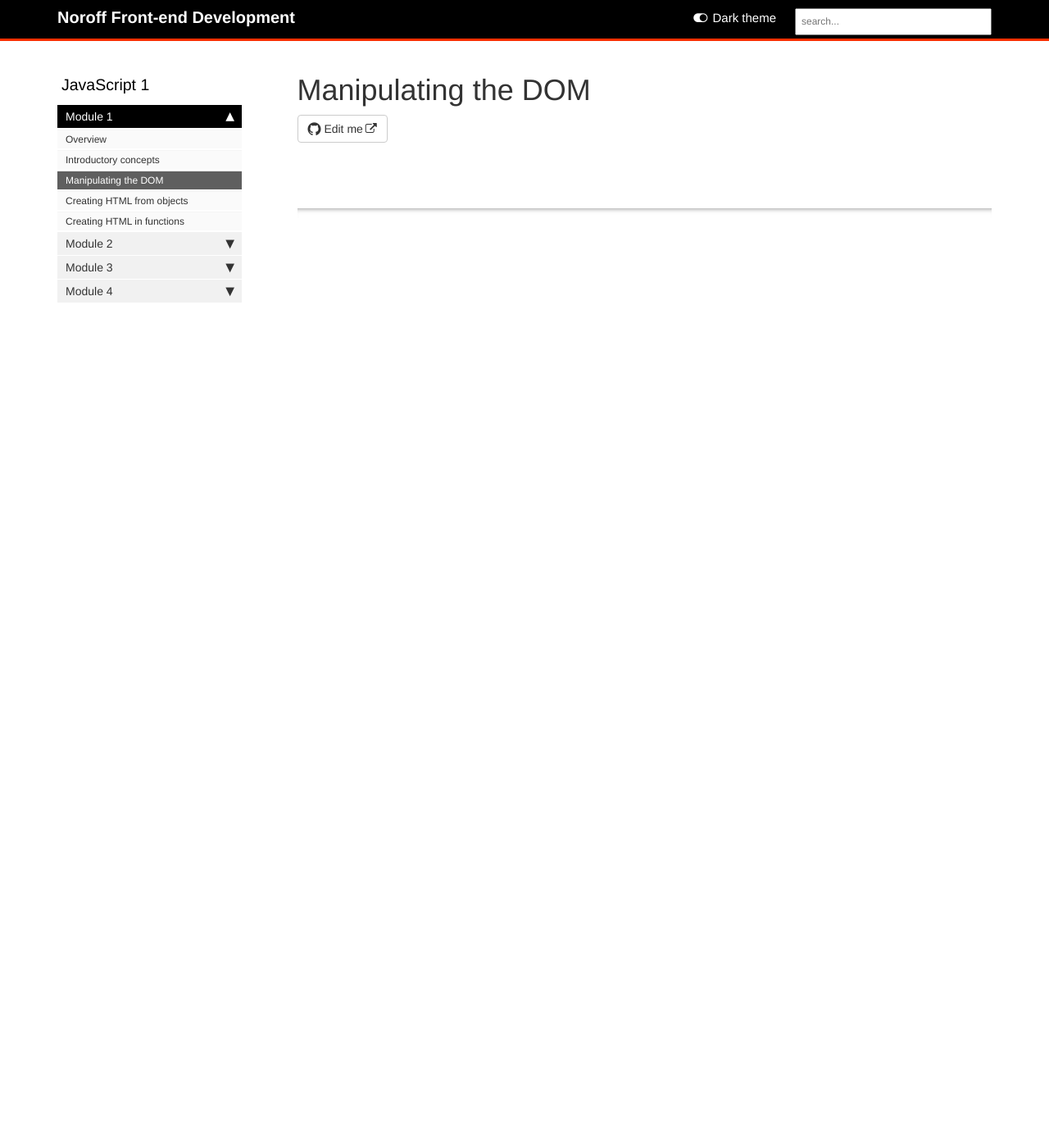
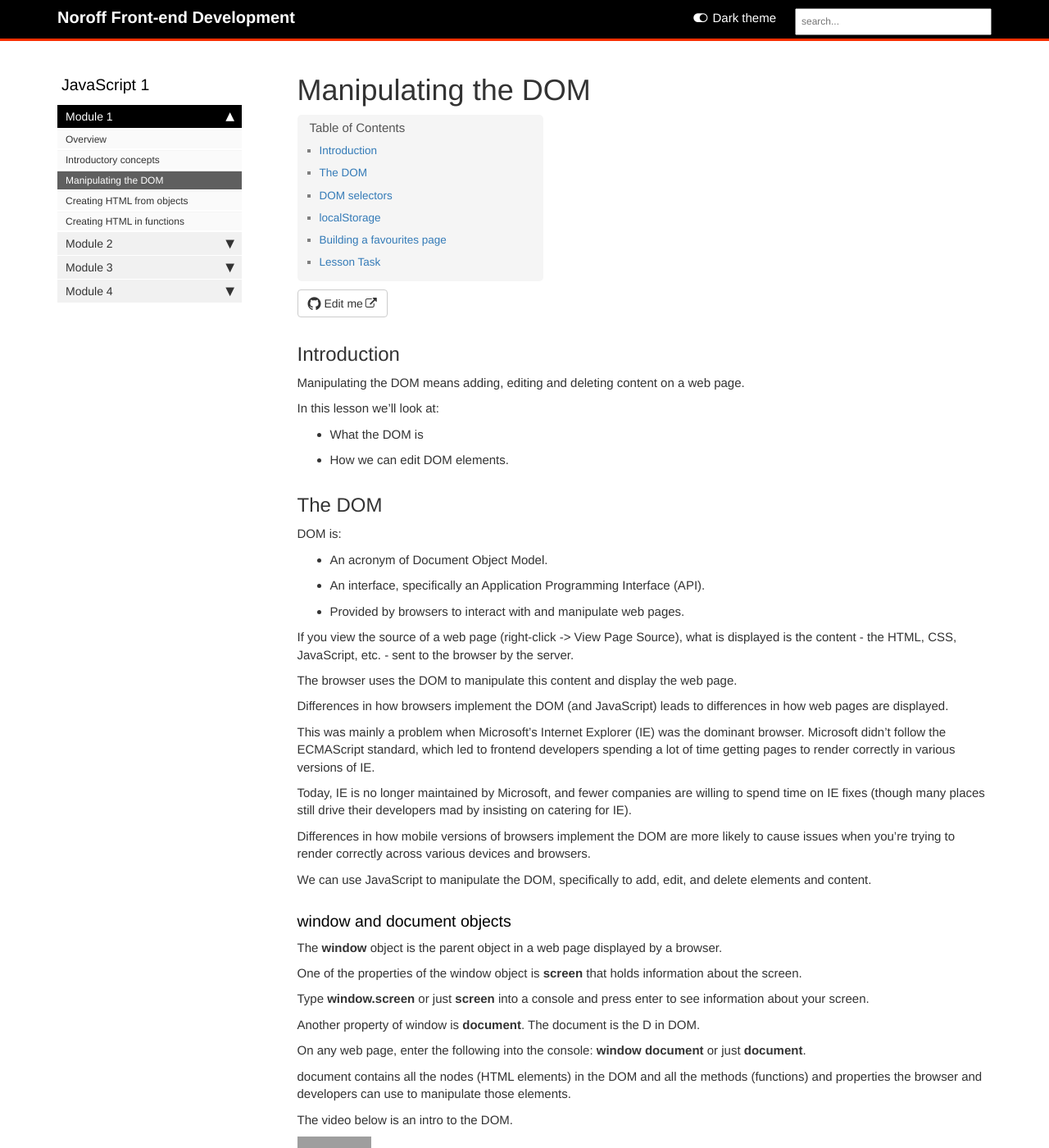
Before and after one commit to AmberBentley/content-feu, a Jekyll site: the page built from pages/javascript-1/manipulating-dom.md, in a window 1280 px wide and 1400 px high. Shown: the whole window at 82% size. Built offline with Jekyll 4.4.1, drawn with Linux system fonts in a browser that asks for light colours; comment, search, counter and statistics services are not loaded; some of the changed text lies outside the part shown; grey boxes are pictures that could not be loaded.

Commit message:
JS1 Module 1 Lesson 2 added

```diff
--- a/pages/javascript-1/manipulating-dom.md
+++ b/pages/javascript-1/manipulating-dom.md
@@ -6,3 +6,100 @@ sidebar: javascript-1
 permalink: javascript-1/manipulating-dom.html
 folder: javascript-1
 ---
+## Introduction
+
+Manipulating the DOM means adding, editing and deleting content on a web page.
+
+In this lesson we'll look at:
+- What the DOM is
+- How we can edit DOM elements.
+
+## The DOM
+
+DOM is:
+
+- An acronym of Document Object Model.
+- An interface, specifically an Application Programming Interface (API).
+- Provided by browsers to interact with and manipulate web pages.
+
+If you view the source of a web page (right-click -> View Page Source), what is displayed is the content - the HTML, CSS, JavaScript, etc. - sent to the browser by the server.
+
+The browser uses the DOM to manipulate this content and display the web page.
+
+Differences in how browsers implement the DOM (and JavaScript) leads to differences in how web pages are displayed.
+
+This was mainly a problem when Microsoft's Internet Explorer (IE) was the dominant browser. Microsoft didn't follow the ECMAScript standard, which led to frontend developers spending a lot of time getting pages to render correctly in various versions of IE.
+
+Today, IE is no longer maintained by Microsoft, and fewer companies are willing to spend time on IE fixes (though many places still drive their developers mad by insisting on catering for IE).
+
+Differences in how mobile versions of browsers implement the DOM are more likely to cause issues when you're trying to render correctly across various devices and browsers.
+
+We can use JavaScript to manipulate the DOM, specifically to add, edit, and delete elements and content.
+
+### window and document objects
+
+The **window** object is the parent object in a web page displayed by a browser.
+
+One of the properties of the window object is **screen** that holds information about the screen.
+
+Type **window.screen** or just **screen** into a console and press enter to see information about your screen.
+
+Another property of window is **document**. The document is the D in DOM.
+
+On any web page, enter the following into the console: **window document** or just **document**.
+
+document contains all the nodes (HTML elements) in the DOM and all the methods (functions) and properties the browser and developers can use to manipulate those elements.
+
+The video below is an intro to the DOM.
+
+<iframe src="https://player.vimeo.com/video/444052197?h=983809296b&amp;badge=0&amp;autopause=0&amp;player_id=0&amp;app_id=58479" width="2560" height="1080" frameborder="0" allow="autoplay; fullscreen; picture-in-picture" allowfullscreen title="Introduction to the DOM"></iframe>
+
+## DOM selectors
+
+To manipulate the DOM, we first need to select an element on which we can do this manipulation.
+
+A lot of tutorials use getElementById to select a node - an HTML element - by its id attribute. This was one of the first ways to select something in the DOM and is still valid. We, however, will be using the newer:
+
+- **querySelector** - to select one element, such as a single h1 element on a page.
+- **querySelectorAll** - to select many elements, such as all the li tags in a ul element.
+
+We can call both these methods from the document object:
+
+**document.querySelector();**
+**document.querySelectorAll();**
+
+The argument we pass into each of these methods is the element we want to select: a tag ("h1"), a class (".heading2") or an id ("#accordion").
+
+The video below explores selecting and editing DOM elements.
+
+<iframe src="https://player.vimeo.com/video/444301212?h=e51a5a074e&amp;badge=0&amp;autopause=0&amp;player_id=0&amp;app_id=58479" width="2560" height="1080" frameborder="0" allow="autoplay; fullscreen; picture-in-picture" allowfullscreen title="Manipulating the DOM"></iframe>
+
+[Code](https://github.com/NoroffFEU/manipulating-the-dom) from the video.
+
+## localStorage
+
+The following video looks at using localStorage as a variable store, and the difference between localStorage and sessionStorage.
+
+<iframe src="https://player.vimeo.com/video/456596964?h=8f0cf7767a&amp;badge=0&amp;autopause=0&amp;player_id=0&amp;app_id=58479" width="2560" height="1080" frameborder="0" allow="autoplay; fullscreen; picture-in-picture" allowfullscreen title="localStorage"></iframe>
+
+## Building a favourites page
+
+In the video below, we will build a favourites page using localStorage.
+
+On the index page, clicking on an icon button will add or remove an item from an array in localStorage.
+
+On the favourites page, the items in storage will be retrieved and displayed.
+
+Because localStorage can only store string values, we'll use **JSON.stringify** and **JSON.parse** to set and get the array of favourites to and from storage.
+
+<iframe src="https://player.vimeo.com/video/457504978?h=726aababe6&amp;badge=0&amp;autopause=0&amp;player_id=0&amp;app_id=58479" width="2560" height="1080" frameborder="0" allow="autoplay; fullscreen; picture-in-picture" allowfullscreen title="Building a favourites page with localStorage"></iframe>
+
+[Code](https://github.com/NoroffFEU/localstorage-example) from the video.
+
+## Lesson Task
+
+### Brief
+
+There are practise questions in the master branch of [this repo](https://github.com/NoroffFEU/lesson-task-js1-module1-lesson2).
+
+Attempt to answer the questions before checking them against the answers in the script.js file in the [answer branch](https://github.com/NoroffFEU/lesson-task-js1-module1-lesson2/tree/answers) of the repo.
```
